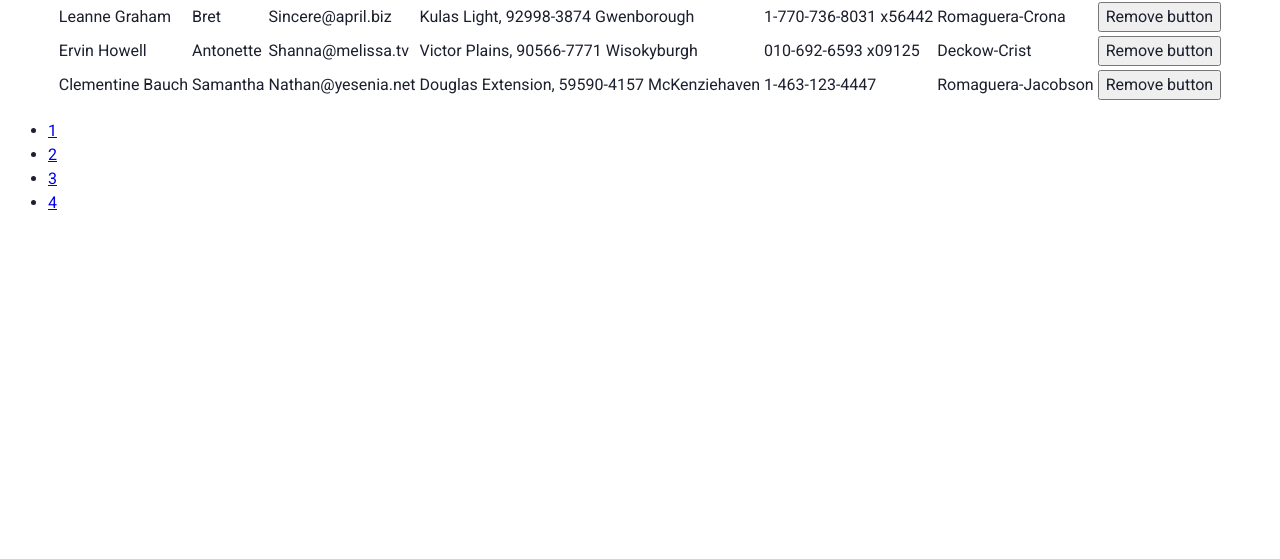
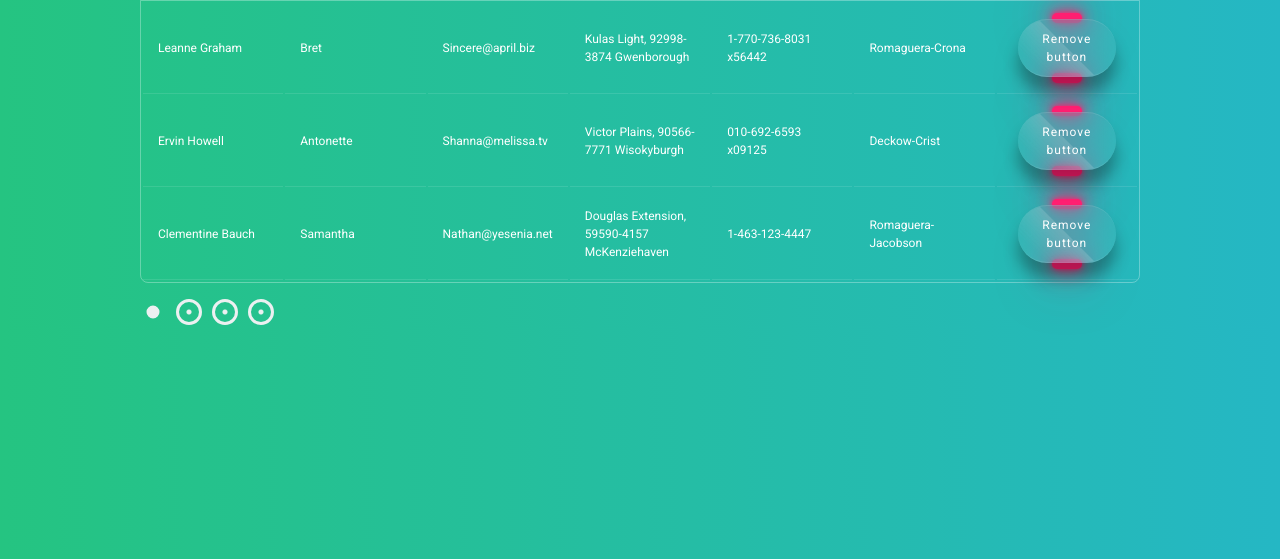
Before and after one commit to CRAZYMIXAKER/iamdripfeed-test, a PHP site: page /users in a window 1280 px wide. Shown: the part 156-715 px from the top of the page. Run offline with PHP 8.4, Linux system fonts and the light colour scheme; style sheets or scripts are compiled from the project's sources.

Commit message:
feature/add_style: add style for pagination, update style of users page and edit template for it, add style for notifications

```diff
--- a/app/Views/components/pagination.twig
+++ b/app/Views/components/pagination.twig
@@ -1,9 +1,9 @@
 <nav>
     <ul class="pagination">
         {% for i in 1..pageArray['count_page'] %}
-        <li class="page-item{{ i == pageArray['page'] ? ' active' : '' }}">
-            <a class="page-link" href="?page={{ i }}"> {{ i }} </a>
-        </li>
+            <li class="pagination__item {{ i == pageArray['page'] ? 'pagination__item--active' : '' }}">
+                <a class="pagination__item-link" href="?page={{ i }}"></a>
+            </li>
         {% endfor %}
     </ul>
 </nav>
--- a/app/Views/user/_table.twig
+++ b/app/Views/user/_table.twig
@@ -1,4 +1,3 @@
-<section class="users">
 <div class="users__table table">
     <div class="table__header">
         <table class="table__wrapper">
@@ -42,4 +41,3 @@
         </table>
     </div>
 </div>
-</section>
--- a/app/Views/user/index.twig
+++ b/app/Views/user/index.twig
@@ -1,6 +1,7 @@
 {% extends 'layout/main.twig' %}
 {% block content %}
     <h1 class="wrapper__title">Users</h1>
+    <section class="users">
         {% if users %}
             {% include "user/_table.twig" with { collection: users } %}
 
@@ -8,6 +9,7 @@
                 {% include 'components/pagination.twig' with {pageArray} %}
             {% endif %}
         {% else %}
-        <p>Sorry, no users found</p>
+            <p class="notification notification--info">Sorry, no users found</p>
         {% endif %}
+    </section>
 {% endblock %}
```
Also changed, not shown: public/assets/sass/components/_components.scss, public/assets/sass/components/notifications/notification.scss (added), public/assets/sass/components/pagination/_pagination.scss (added), public/assets/sass/content/users/_index.scss. Lines whose indentation alone changed are shown as unchanged.
